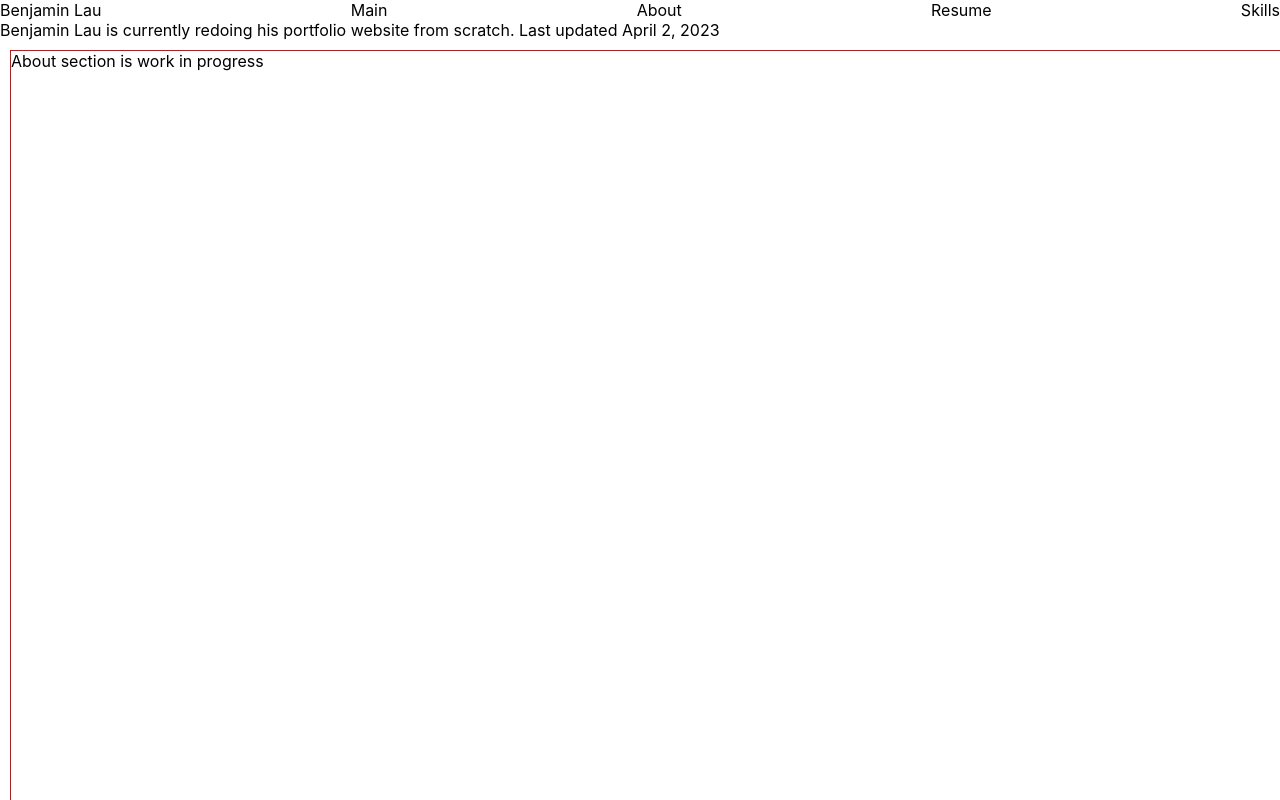
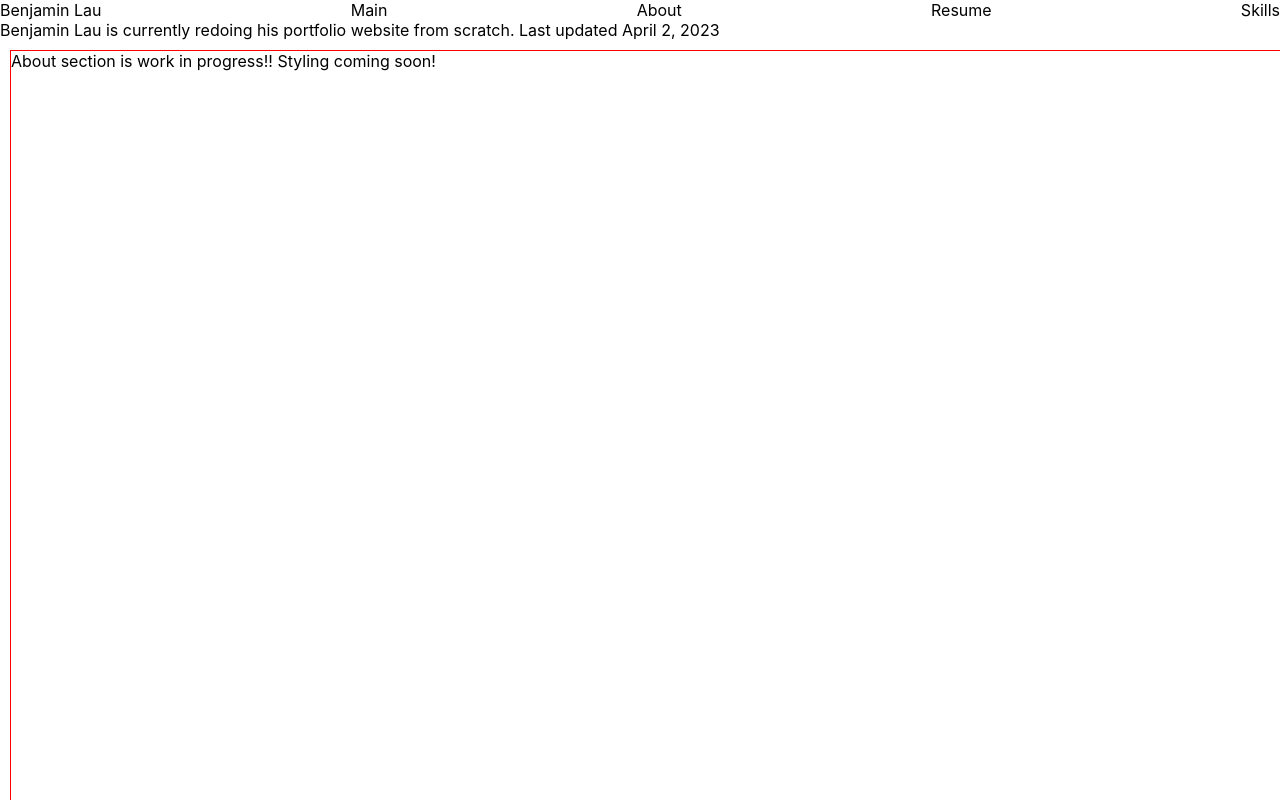
Before and after one commit to BenjaminKHLau/BenjaminKHLau.github.io, a React (Create React App) app: page / in a window 1280 px wide. Shown: the top 800 px of the page. Built offline with nearby package versions, Linux system fonts and the light colour scheme.

Commit message:
testing deploy

```diff
--- a/src/components/about.js
+++ b/src/components/about.js
@@ -5,7 +5,7 @@ function About(){
 
     return(
         <div id="about">
-        About section is work in progress
+        About section is work in progress!! Styling coming soon!
         </div>
     )
 }
```
